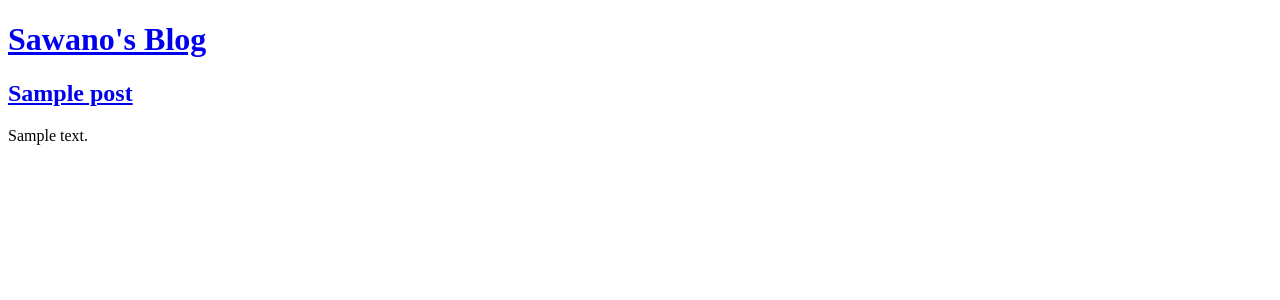
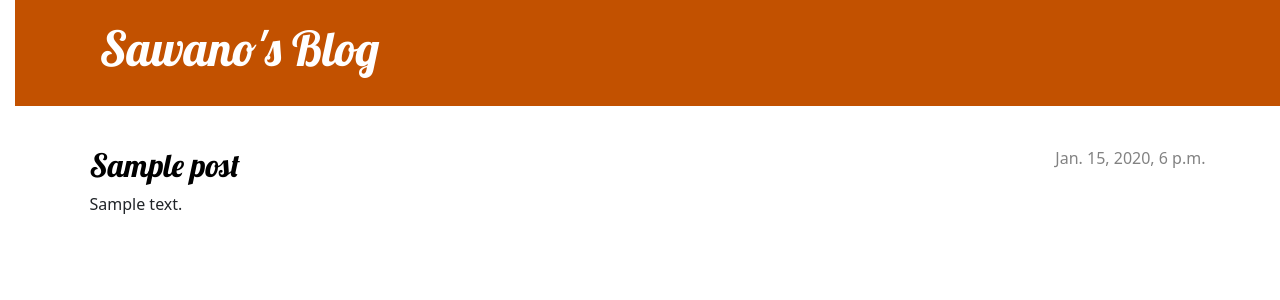
Before and after one commit to Tsunoyoruki/my-first-blog, a Django app: page / in a window 1280 px wide. Shown: the top 300 px of the page. Run offline with Django 5.2, Linux system fonts and the light colour scheme; tables that the repository leaves empty hold one stand-in row (values such as "Sample post").

Commit message:
Added templates. html . css edits and stff

```diff
--- /dev/null
+++ b/blog/static/css/blog.css
@@ -0,0 +1,85 @@
+h1 a, h2 a {
+    color: orange;
+    text-decoration: none;
+    font-family: 'Lobster';
+}
+
+
+body {
+    padding-left: 15px;
+
+}
+
+
+.page-header {
+    background-color: #C25100;
+    margin-top: 0;
+    margin-bottom: 40px;
+    padding: 20px 20px 20px 40px;
+}
+
+
+.page-header h1,
+.page-header h1 a,
+.page-header h1 a:visited,
+.page-header h1 a:active {
+    color: #ffffff;
+    font-size: 36pt;
+    text-decoration: none;
+}
+
+h1,
+h2,
+h3,
+h4 {
+    font-family: 'Lobster', cursive;
+}
+
+.date {
+    color: #828282;
+}
+
+.save {
+    float: right;
+}
+
+.post-form textarea,
+.post-form input {
+    width: 100%;
+}
+
+.top-menu,
+.top-menu:hover,
+.top-menu:visited {
+    color: #ffffff;
+    float: right;
+    font-size: 26pt;
+    margin-right: 20px;
+}
+
+.post {
+    margin-bottom: 70px;
+}
+
+.post h2 a,
+.post h2 a:visited {
+    color: #000000;
+}
+
+.post > .date,
+.post > .actions {
+    float: right;
+}
+
+.btn-secondary,
+.btn-secondary:visited {
+    color: #C25100;
+    background: none;
+    border-color: #C25100;
+    margin-left: 15px;
+}
+
+.btn-secondary:hover {
+    color: #FFFFFF;
+    background-color: #C25100;
+}
--- /dev/null
+++ b/blog/templates/blog/base.html
@@ -0,0 +1,30 @@
+{% load static %}
+<!doctype html>
+<html>
+  <head class="page-header">
+    <title>First blog</title>
+    <link
+      rel="stylesheet"
+      href="https://cdn.jsdelivr.net/npm/bootstrap@5.3.3/dist/css/bootstrap.min.css"
+      integrity="sha384-QWTKZyjpPEjISv5WaRU9OFeRpok6YctnYmDr5pNlyT2bRjXh0JMhjY6hW+ALEwIH"
+      crossorigin="anonymous"
+    />
+    <link
+      rel="stylesheet"
+      href="https://fonts.googleapis.com/css?family=Lobster&subset=latin,latin-ext"
+    />
+    <link rel="stylesheet" href="{% static 'css/blog.css' %}" />
+  </head>
+  <body>
+    <header class="page-header">
+      <div class="container">
+        <h1><a href="/">Sawano's Blog</a></h1>
+      </div>
+    </header>
+    <main class="container">
+      <div class="row">
+        <div class="col">{% block content %} {% endblock %}</div>
+      </div>
+    </main>
+  </body>
+</html>
--- a/blog/templates/blog/post_list.html
+++ b/blog/templates/blog/post_list.html
@@ -1,21 +1,7 @@
-<!doctype html>
-<html>
-  <head>
-    <title>First blog</title>
-  </head>
-  <body>
-    <header>
-      <h1><a href="/">Sawano's Blog</a></h1>
-    </header>
-
-    {% for post in posts %}
-    <div class="post">
-      <h2><a href="{{ post.title }}"> {{post.title}}</a></h2>
-      <p>{{ post.text|linebreaksbr}}</p>
-      <time  {{post.published_date}}"></time>
-    </div>
-    {% endfor %}
-    <article></article>
-  </body>
-
-</html>
+{% extends 'blog/base.html' %} {% block content %} {% for post in posts %}
+<article class="post">
+  <time class="date"> {{ post.published_date }} </time>
+  <h2><a href="{% url 'post_detail' pk=post.pk %}">{{ post.title }}</a></h2>
+  <p>{{ post.text|linebreaksbr }}</p>
+</article>
+{% endfor %} {% endblock %}
--- a/blog/urls.py
+++ b/blog/urls.py
@@ -4,4 +4,5 @@ from . import views
 
 urlpatterns = [
     path('', views.post_list, name = 'postlist'),
+    path('post/<int:pk>/', views.post_detail, name = 'post_detail'),
 ]
--- a/blog/views.py
+++ b/blog/views.py
@@ -1,10 +1,19 @@
-from django.shortcuts import render
+from urllib import request
+
+from django.shortcuts import render, get_object_or_404
 
 from django.utils import timezone
 
 from .models import Post
 
 
+
+
 def post_list(request):
     posts = Post.objects.filter(published_date__lte=timezone.now()).order_by('published_date')
     return render(request, 'blog/post_list.html', {'posts': posts})
+
+
+def post_detail(request, pk):
+    post = get_object_or_404(Post, pk=pk)
+    return render(request, 'blog/post_detail.html', {'post': post})
```
Also changed, not shown: blog/templates/blog/post_detail.html (added, +9 -0 lines).
